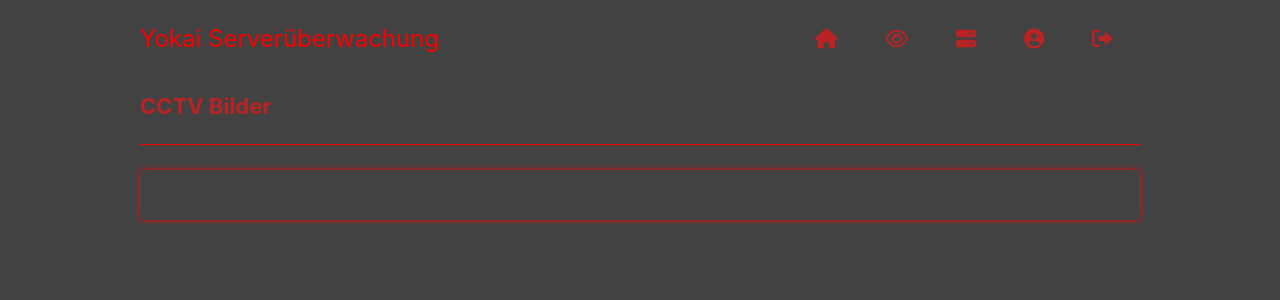
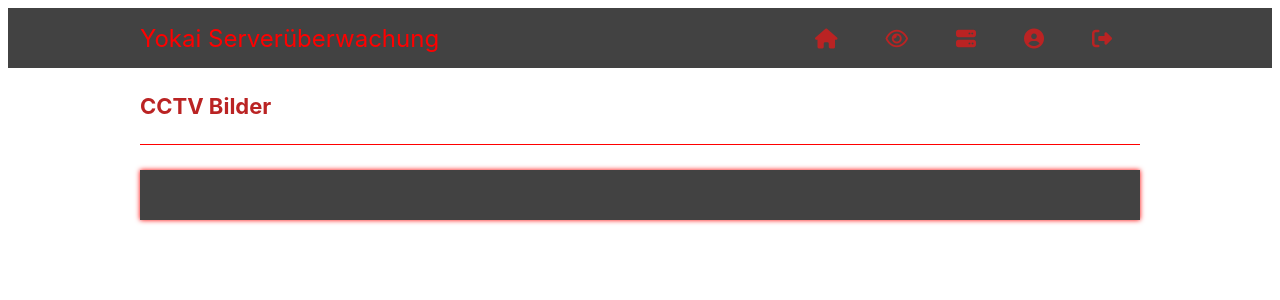
Before and after one commit to Yokai-SUEW/html_old, a PHP site: page /cctv.php in a window 1280 px wide. Shown: the top 300 px of the page. Run offline with PHP 8.4, Linux system fonts and the light colour scheme; the visitor is signed in with stand-in values (Sample User, id 1); some libraries are stand-ins or nearby versions.

Commit message:
Update mainStyles.css

```diff
--- a/mainStyles.css
+++ b/mainStyles.css
@@ -6,13 +6,13 @@
     -moz-osx-font-smoothing: grayscale;
 }
 body {
-	background-color: #424242;
-	color: white;
+	background-color: white;
+	color: black;
 }
 
 body.loggedin {
-	background-color: #424242;
-	color: white;
+	background-color: white;
+	color: black;
 }
 .content {
 	width: 1000px;
```
